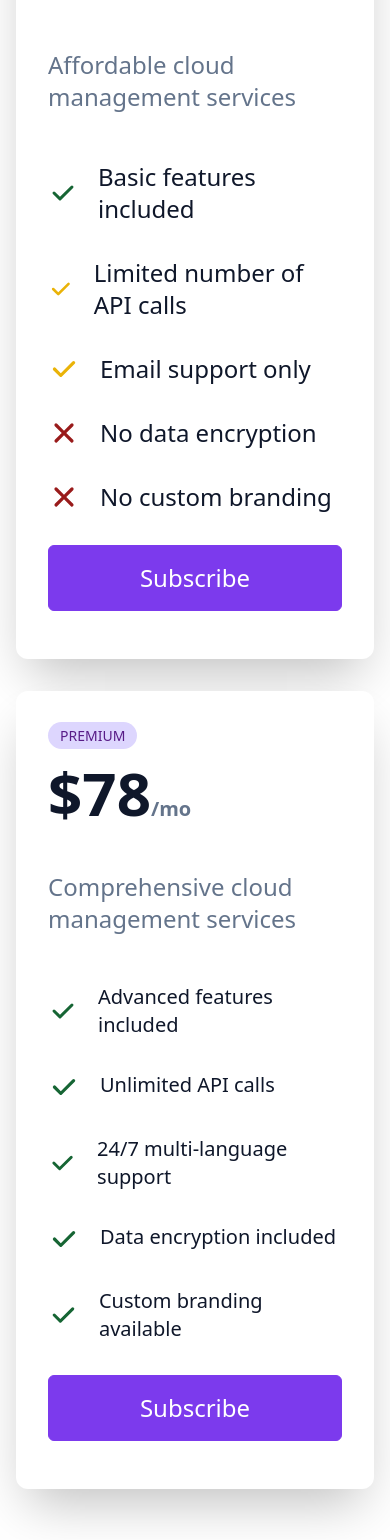
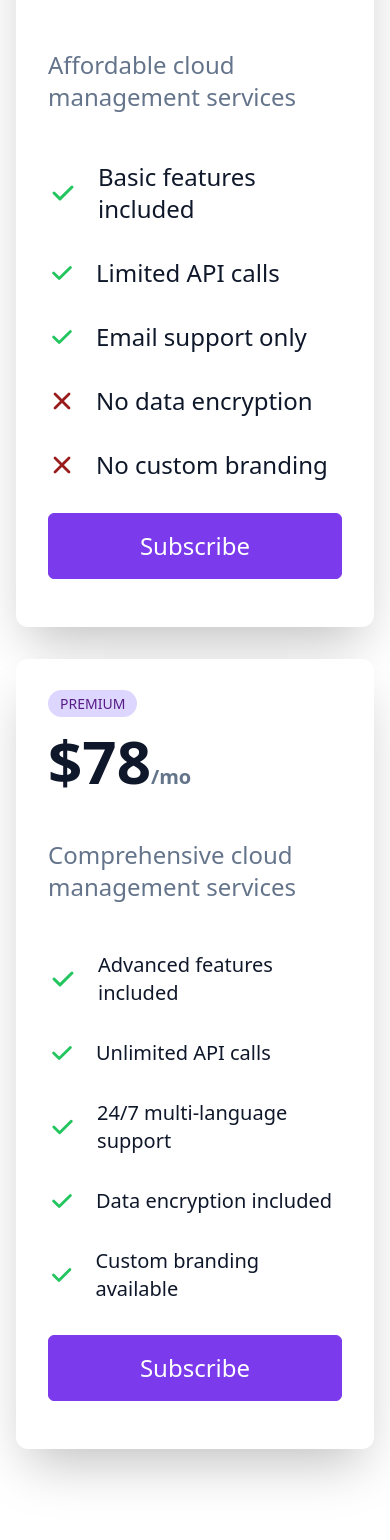
Before and after one commit to radosav-perisic/claut, a React (Vite) app: page / in a window 390 px wide. Shown: the part 6845-8385 px from the top of the page. Built offline with nearby package versions, Linux system fonts and the light colour scheme.

Commit message:
Enhance mobile UX and icon design in Pricing

```diff
--- a/src/components/Pricing.jsx
+++ b/src/components/Pricing.jsx
@@ -38,23 +38,23 @@ const Pricing = () => {
             </p>
             <div className="text-2xl relative">
               <p className="flex py-4 ">
-                <CheckIcon className="w-8 text-green-800 mr-5" />
+                <CheckIcon className="w-8 text-green-500 mr-5" />
                 Basic features included
               </p>
               <p className="flex py-4 ">
-                <CheckIcon className="w-8 text-yellow-500 mr-5" />
-                Limited number of API calls
+                <CheckIcon className="w-7 md:w-8 text-green-500 mr-5" />
+                Limited API calls
               </p>
               <p className="flex py-4 ">
-                <CheckIcon className="w-8 text-yellow-500 mr-5" />
+                <CheckIcon className="w-7 md:w-8 text-green-500 mr-5" />
                 Email support only
               </p>
               <p className="flex py-4 ">
-                <XIcon className="w-8 text-red-800 mr-5" />
+                <XIcon className="w-7 md:w-8 text-red-800 mr-5" />
                 No data encryption
               </p>
               <p className="flex py-4 ">
-                <XIcon className="w-8 text-red-800 mr-5" />
+                <XIcon className="w-7 md:w-8 text-red-800 mr-5" />
                 No custom branding
               </p>
               <button className="w-full py-4 my-4 duration-300">
@@ -79,23 +79,23 @@ const Pricing = () => {
             </p>
             <div className="text-2xl relative">
               <p className="flex py-4 text-xl">
-                <CheckIcon className="w-8 text-green-800 mr-5" />
+                <CheckIcon className="w-8 text-green-500 mr-5" />
                 Advanced features included
               </p>
               <p className="flex py-4 text-xl">
-                <CheckIcon className="w-8 text-green-800 mr-5" />
+                <CheckIcon className="w-7 md:w-8 text-green-500 mr-5" />
                 Unlimited API calls
               </p>
               <p className="flex py-4 text-xl">
-                <CheckIcon className="w-8 text-green-800 mr-5" />
+                <CheckIcon className="w-8 text-green-500 mr-5" />
                 24/7 multi-language support
               </p>
               <p className="flex py-4 text-xl">
-                <CheckIcon className="w-8 text-green-800 mr-5" />
+                <CheckIcon className="w-7 md:w-8 text-green-500 mr-5" />
                 Data encryption included
               </p>
               <p className="flex py-4 text-xl">
-                <CheckIcon className="w-8 text-green-800 mr-5" />
+                <CheckIcon className="w-7 md:w-8 text-green-500 mr-5" />
                 Custom branding available
               </p>
               <button className="w-full py-4 my-4 duration-300">
```
